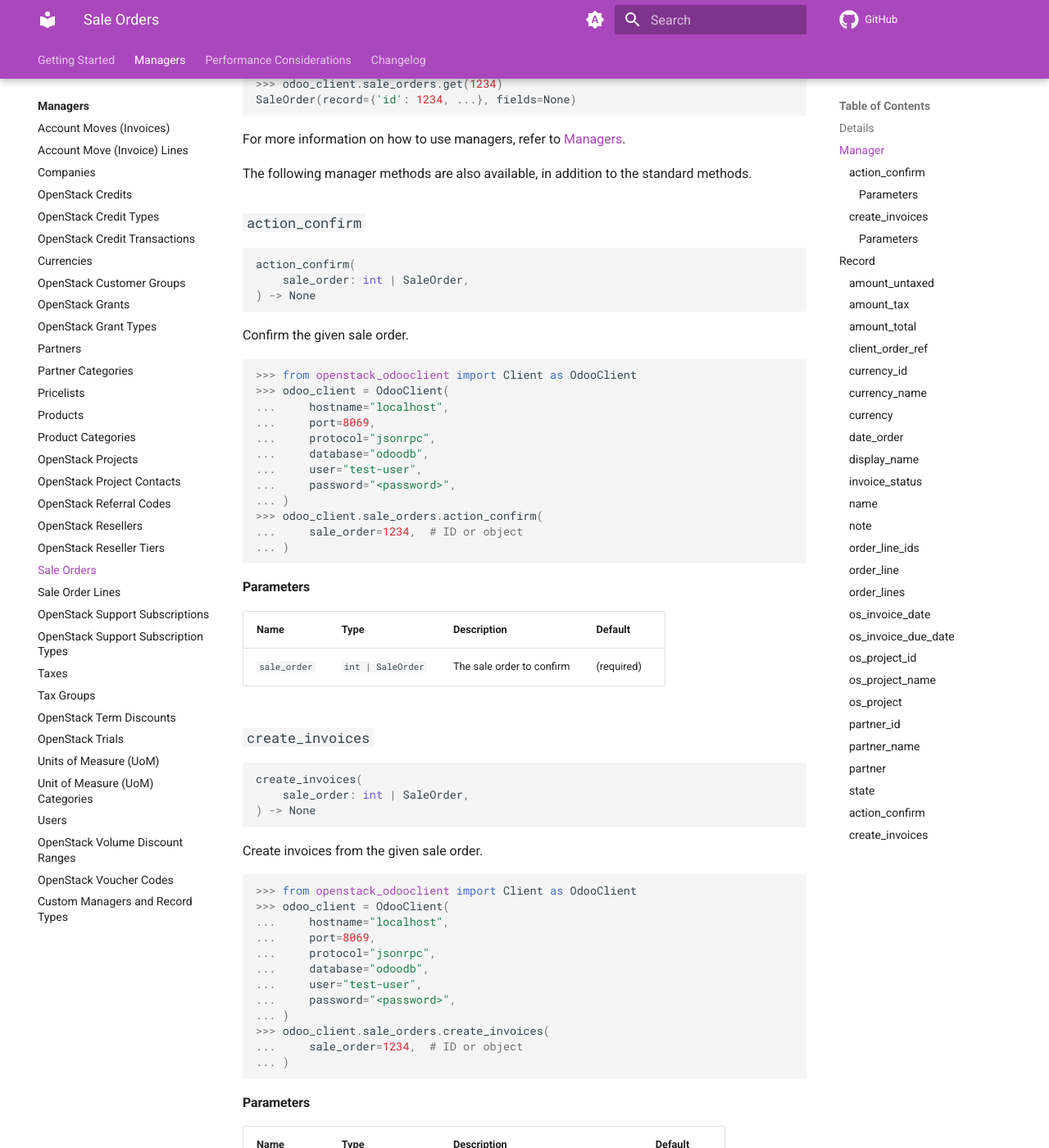
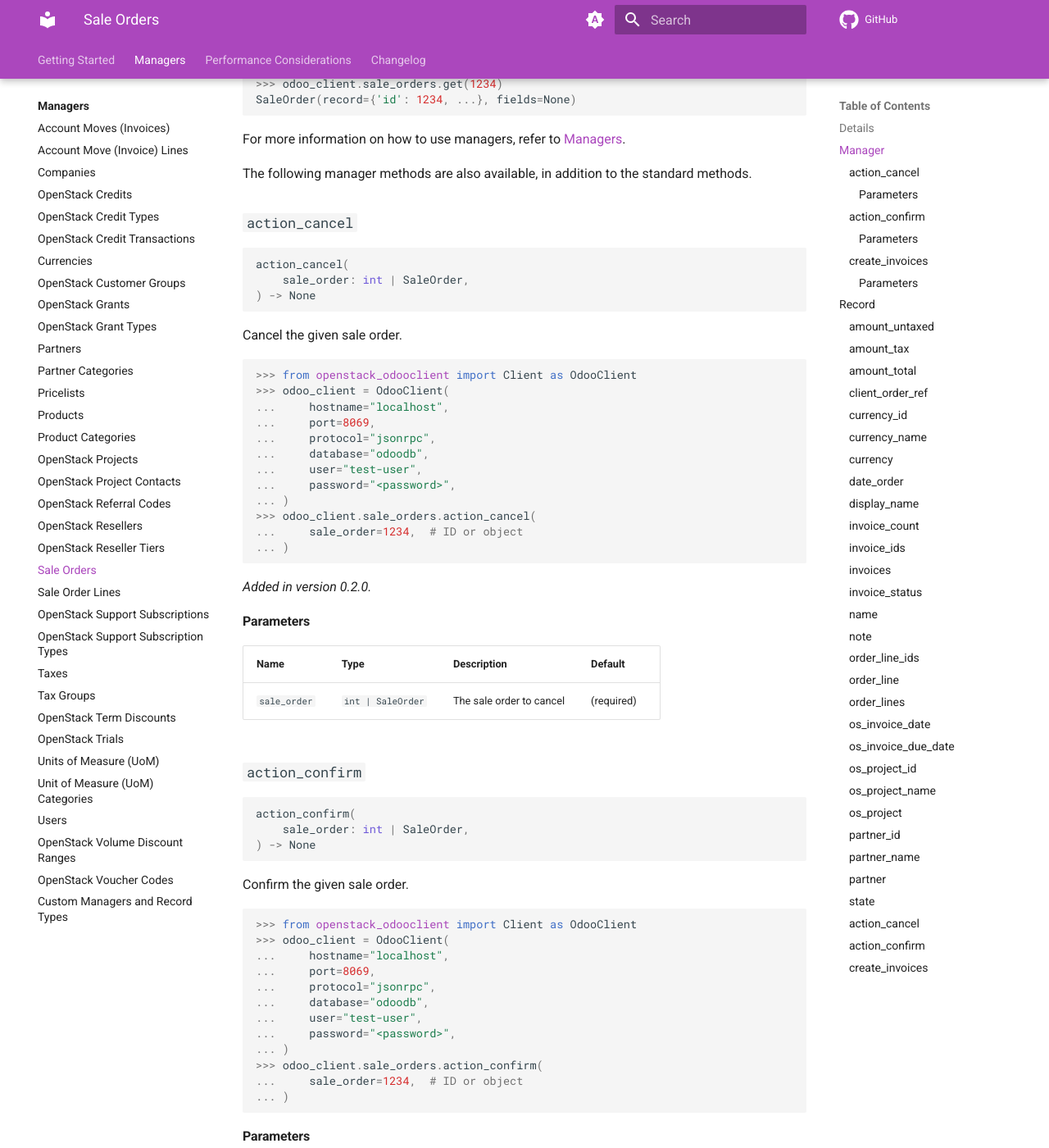
Before and after one commit to catalyst-cloud/python-openstack-odooclient, an MkDocs documentation site: the page built from docs/managers/sale-order.md, in a window 1280 px wide and 1400 px high, scrolled down 850 px. Shown: the whole window at 82% size. Built offline with MkDocs 1.6.1 and Material for MkDocs 9.7.7, drawn with Linux system fonts in a browser that asks for light colours; comment, search, counter and statistics services are not loaded; the version menu is left out; some of the changed text lies outside the part shown.

Commit message:
Add/fix missing/incorrect field definitions for records (#12)
* Add the missing `active` field to the `Product` record class.
* Add the missing `sale_ok` field to the `Product` record class.
* Fix the incorrect `default_code` field definition on the `Product` record class, by making it optional.
* Add the missing `invoice_count` field to the `SaleOrder` record class.
* Add the missing `invoice_ids` and `invoices` fields to the `SaleOrder` record class.
* Add the missing `action_cancel` method to the `SaleOrder` record and manager class.
* Fix a bug where new-style union type hints were not being handled by the parser, due to `typing.get_origin` returning a different origin type from the older `typing.Union` construct.

Co-authored-by: Callum Dickinson <callum.dickinson@catalystcloud.nz>

````diff
--- a/docs/managers/sale-order.md
+++ b/docs/managers/sale-order.md
@@ -34,6 +34,39 @@
 For more information on how to use managers, refer to [Managers](index.md).
 
 The following manager methods are also available, in addition to the standard methods.
+
+### `action_cancel`
+
+```python
+action_cancel(
+    sale_order: int | SaleOrder,
+) -> None
+```
+
+Cancel the given sale order.
+
+```python
+>>> from openstack_odooclient import Client as OdooClient
+>>> odoo_client = OdooClient(
+...     hostname="localhost",
+...     port=8069,
+...     protocol="jsonrpc",
+...     database="odoodb",
+...     user="test-user",
+...     password="<password>",
+... )
+>>> odoo_client.sale_orders.action_cancel(
+...     sale_order=1234,  # ID or object
+... )
+```
+
+*Added in version 0.2.0.*
+
+#### Parameters
+
+| Name         | Type              | Description              | Default    |
+|--------------|-------------------|--------------------------|------------|
+| `sale_order` | `int | SaleOrder` | The sale order to cancel | (required) |
 
 ### `action_confirm`
 
@@ -187,6 +220,39 @@
 
 The display name of the sale order.
 
+### `invoice_count`
+
+```python
+invoice_count: int
+```
+
+The number of [invoices (account moves)](account-move.md) generated from the sale order.
+
+*Added in version 0.2.0.*
+
+### `invoice_ids`
+
+```python
+invoice_ids: list[int]
+```
+
+A list of IDs for [invoices (account moves)](account-move.md) generated from the sale order.
+
+*Added in version 0.2.0.*
+
+### `invoices`
+
+```python
+invoices: list[AccountMove]
+```
+
+The [invoices (account moves)](account-move.md) generated from the sale order.
+
+This fetches the full records from Odoo once,
+and caches them for subsequent accesses.
+
+*Added in version 0.2.0.*
+
 ### `invoice_status`
 
 ```python
@@ -337,6 +403,30 @@
 * ``done`` - Finalised and settled sale order, cannot be modified
 * ``cancel`` - Cancelled sale order, can be deleted in most cases
 
+### `action_cancel`
+
+```python
+action_cancel() -> None
+```
+
+Cancel this sale order.
+
+```python
+>>> from openstack_odooclient import Client as OdooClient
+>>> odoo_client = OdooClient(
+...     hostname="localhost",
+...     port=8069,
+...     protocol="jsonrpc",
+...     database="odoodb",
+...     user="test-user",
+...     password="<password>",
+... )
+>>> sale_order = odoo_client.sale_orders.get(1234)
+>>> sale_order.action_cancel()
+```
+
+*Added in version 0.2.0.*
+
 ### `action_confirm`
 
 ```python
````
Also changed, not shown: changelog.d/12.added.md (added, +1 -0 lines), docs/managers/product.md (+23 -3 lines), 4 other files.
